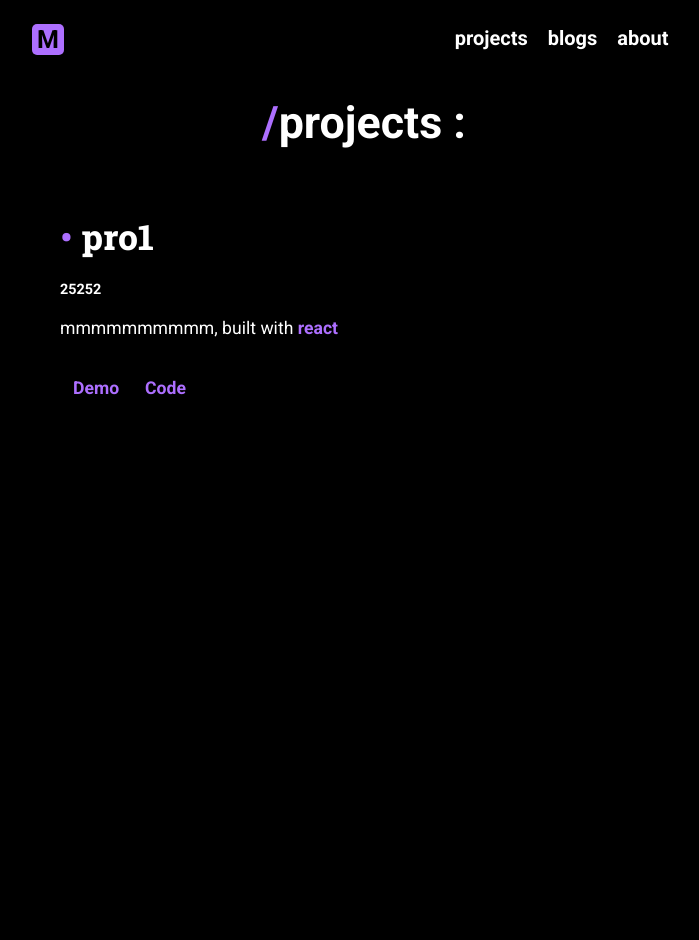
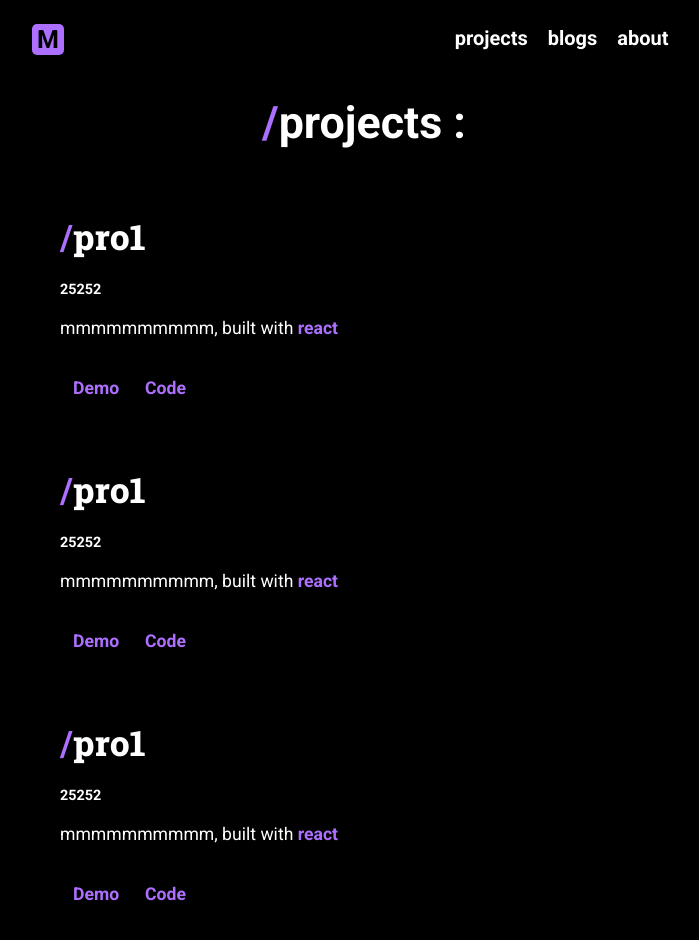
Before and after one commit to whosmudassir/whosmudassir, a React (Create React App) app in the folder whosmudassir/: page /projects in a window 1280 px wide. Shown: the top 940 px of the page, without its empty margins (276-975 px from the left). Before the commit the page ends 800 px from the top, so only its background shows below. Built offline with nearby package versions, Linux system fonts and the light colour scheme.

Commit message:
update : projects db

```diff
--- a/whosmudassir/src/Components/Projects.js
+++ b/whosmudassir/src/Components/Projects.js
@@ -4,6 +4,22 @@ import SingleProject from "./SingleProject";
 
 const Projects = () => {
   const projectsList = [
+    {
+      name: "pro1",
+      date: "25252",
+      info: "mmmmmmmmmm",
+      tech: "react",
+      demoLink: "111",
+      codeLink: "2222",
+    },
+    {
+      name: "pro1",
+      date: "25252",
+      info: "mmmmmmmmmm",
+      tech: "react",
+      demoLink: "111",
+      codeLink: "2222",
+    },
     {
       name: "pro1",
       date: "25252",
--- a/whosmudassir/src/Components/SingleProject.js
+++ b/whosmudassir/src/Components/SingleProject.js
@@ -5,7 +5,7 @@ const SingleProject = ({ name, date, info, tech, demoLink, codeLink }) => {
     <div>
       <section>
         <h2>
-          <span>• </span>
+          <span>/</span>
           {name}
         </h2>
         <br />
```
